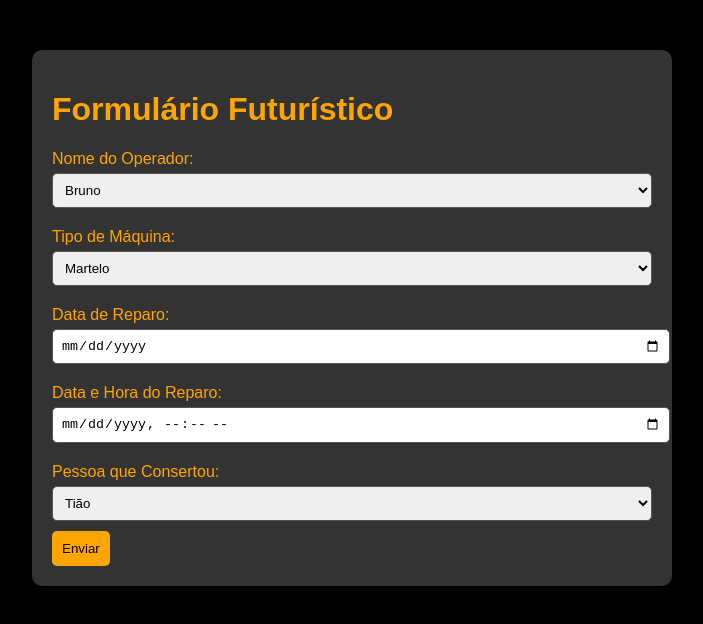
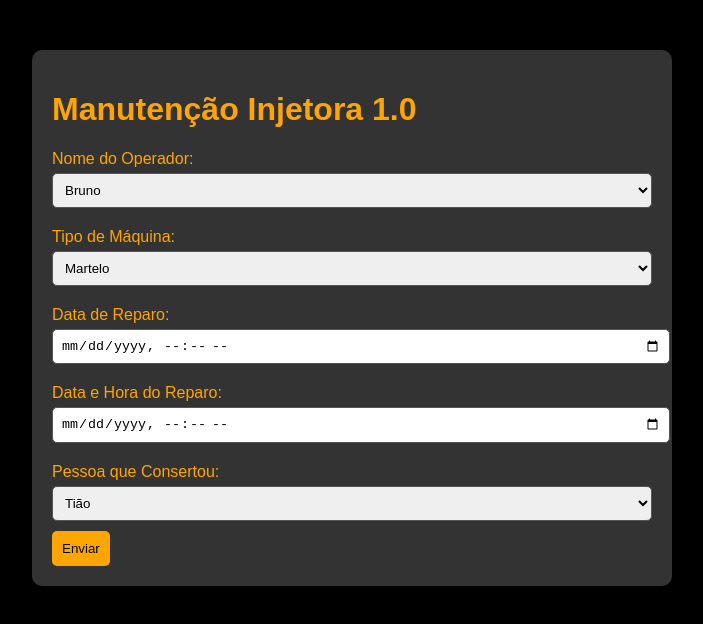
Before and after one commit to brunoricardo1329/SITE-DO-JOAO, a plain HTML site: page index.html in a window 1280 px wide. Shown: the whole page, without its empty margins (288-991 px from the left). Drawn offline with Linux system fonts and the light colour scheme.

Commit message:
Add files via upload

```diff
--- a/index.html
+++ b/index.html
@@ -4,11 +4,11 @@
     <meta charset="UTF-8">
     <meta name="viewport" content="width=device-width, initial-scale=1.0">
     <link rel="stylesheet" href="styles.css">
-    <title>Formulário Futurístico</title>
+    <title>Manutenção Injetora 1.0</title>
 </head>
 <body>
     <div class="container">
-        <h1>Formulário Futurístico</h1>
+        <h1>Manutenção Injetora 1.0</h1>
         <form id="futuristicForm">
             <label for="operator">Nome do Operador:</label>
             <select id="operator" name="operator">
@@ -25,7 +25,7 @@
             </select>
 
             <label for="repairDate">Data de Reparo:</label>
-            <input type="date" id="repairDate" name="repairDate">
+            <input type="datetime-local" id="repairTime" name="repairTime">
 
             <label for="repairTime">Data e Hora do Reparo:</label>
             <input type="datetime-local" id="repairTime" name="repairTime">
```
